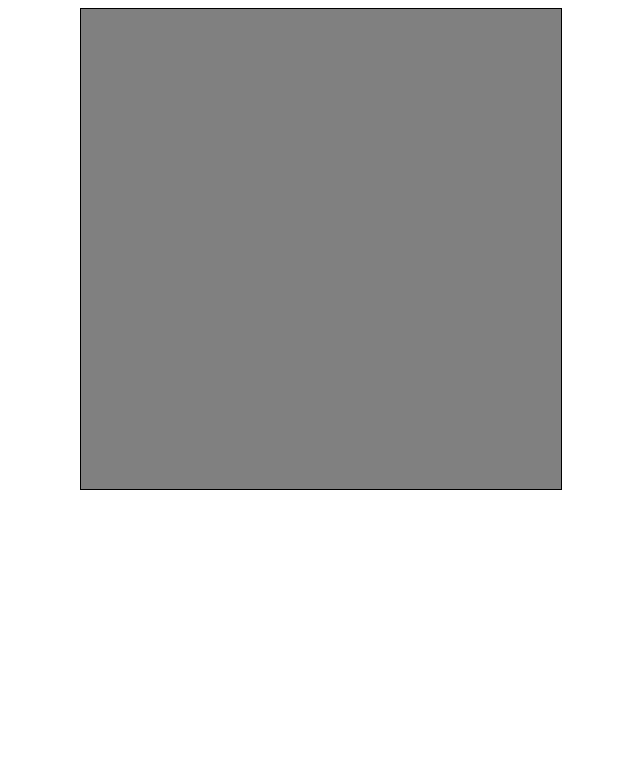
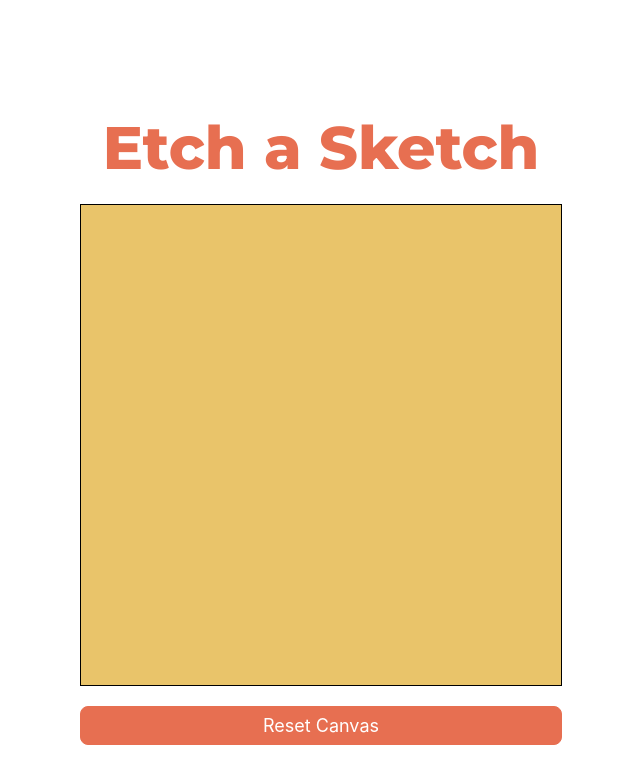
Before and after one commit to cm0s2/odin_etch-a-sketch, a plain HTML site: page index.html in a window 1280 px wide. Shown: the whole page, without its empty margins (319-959 px from the left). Drawn offline with Linux system fonts and the light colour scheme.

Commit message:
Finish basic functionality

```diff
--- a/index.html
+++ b/index.html
@@ -9,8 +9,13 @@
     <title>Document</title>
 </head>
 <body>
-    <div id="container">
+    <h1>Etch a Sketch</h1>
+    <div id="wrapper">
 
+        <div id="canvas">
+
+        </div>
+        <button id="reset">Reset Canvas</button>
     </div>
 </body>
 </html>
--- a/script.js
+++ b/script.js
@@ -1,24 +1,36 @@
 const DRAW_AREA_SIZE = 480;
-let pixels = 3;
+
+const canvas = document.querySelector('#canvas');
+canvas.style.width = DRAW_AREA_SIZE + 'px';
+canvas.style.height = DRAW_AREA_SIZE + 'px';
 
 
-const container = document.querySelector('#container');
-container.style.width = DRAW_AREA_SIZE + 'px';
-container.style.height = DRAW_AREA_SIZE + 'px';
 
-for (let i = 0; i < pixels**2; i++) {
-    const pixel = document.createElement('div');
-    pixel.classList.add('pixel');
-    pixel.style.width = DRAW_AREA_SIZE / pixels + 'px';
-    pixel.style.height = DRAW_AREA_SIZE / pixels + 'px';
-
-    pixel.addEventListener('mouseover', changeColor);
-
-    container.appendChild(pixel);
-
+function changeColor(e) {
+    e.target.style.backgroundColor = 'black';
 }
 
-function changeColor(e) {
-    console.log(e.target);
-    e.target.style.backgroundColor = 'black';
+const resetBtn = document.querySelector('#reset');
+resetBtn.addEventListener('click', createDrawingArea);
+
+function createDrawingArea(size) {
+    while (isNaN(size) || size === 0 || size === null) size = prompt('Size: ');
+
+    // Reset container
+    canvas.innerHTML = '';
+
+    // Draw pixels
+    for (let i = 0; i < size**2; i++) {
+        const pixel = document.createElement('div');
+        pixel.classList.add('pixel');
+        pixel.style.width = DRAW_AREA_SIZE / size + 'px';
+        pixel.style.height = DRAW_AREA_SIZE / size + 'px';
+
+        pixel.addEventListener('mouseover', changeColor);
+
+        canvas.appendChild(pixel);
+
+    }
 }
+
+createDrawingArea(20);
--- a/style.css
+++ b/style.css
@@ -1,10 +1,39 @@
+@import url('https://fonts.googleapis.com/css2?family=Montserrat:wght@800&display=swap');
 body {
     display: flex;
+    flex-direction: column;
     align-items: center;
     justify-content: center;
+    min-height: 100vh;
+
 }
 
-#container {
+button {
+    margin-top: 20px;
+    border: 1px solid #e76f51;
+    background-color: #e76f51;
+    color: white;
+    border-radius: 8px;
+    font-family: -apple-system, BlinkMacSystemFont, 'Segoe UI', Roboto, Oxygen, Ubuntu, Cantarell, 'Open Sans', 'Helvetica Neue', sans-serif;
+    font-size: 18px;
+    padding: 8px 16px;
+}
+
+h1 {
+    text-align: center;
+    font-family: 'Montserrat';
+    font-weight: 800;
+    font-size: 60px;
+    margin-bottom: 20px;
+    color: #e76f51;
+}
+
+#wrapper {
+    display: flex;
+    flex-direction: column;
+}
+
+#canvas {
     display: flex;
     flex-wrap: wrap;
 
@@ -18,7 +47,7 @@ body {
 }
 
 .pixel {
-    background-color: gray;
+    background-color: #e9c46a;
     padding: 0px;
     margin: 0px;
 }
```
